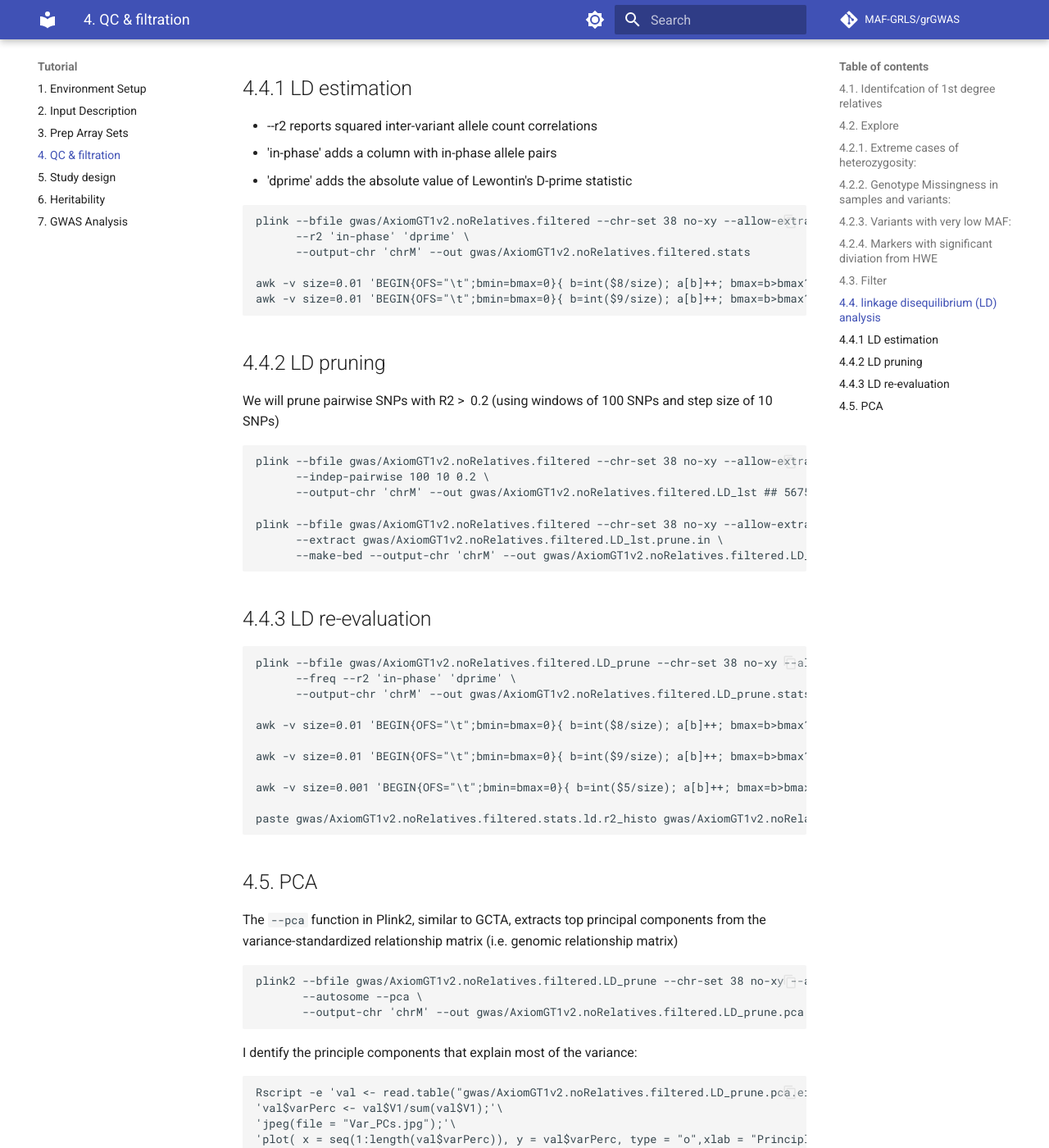
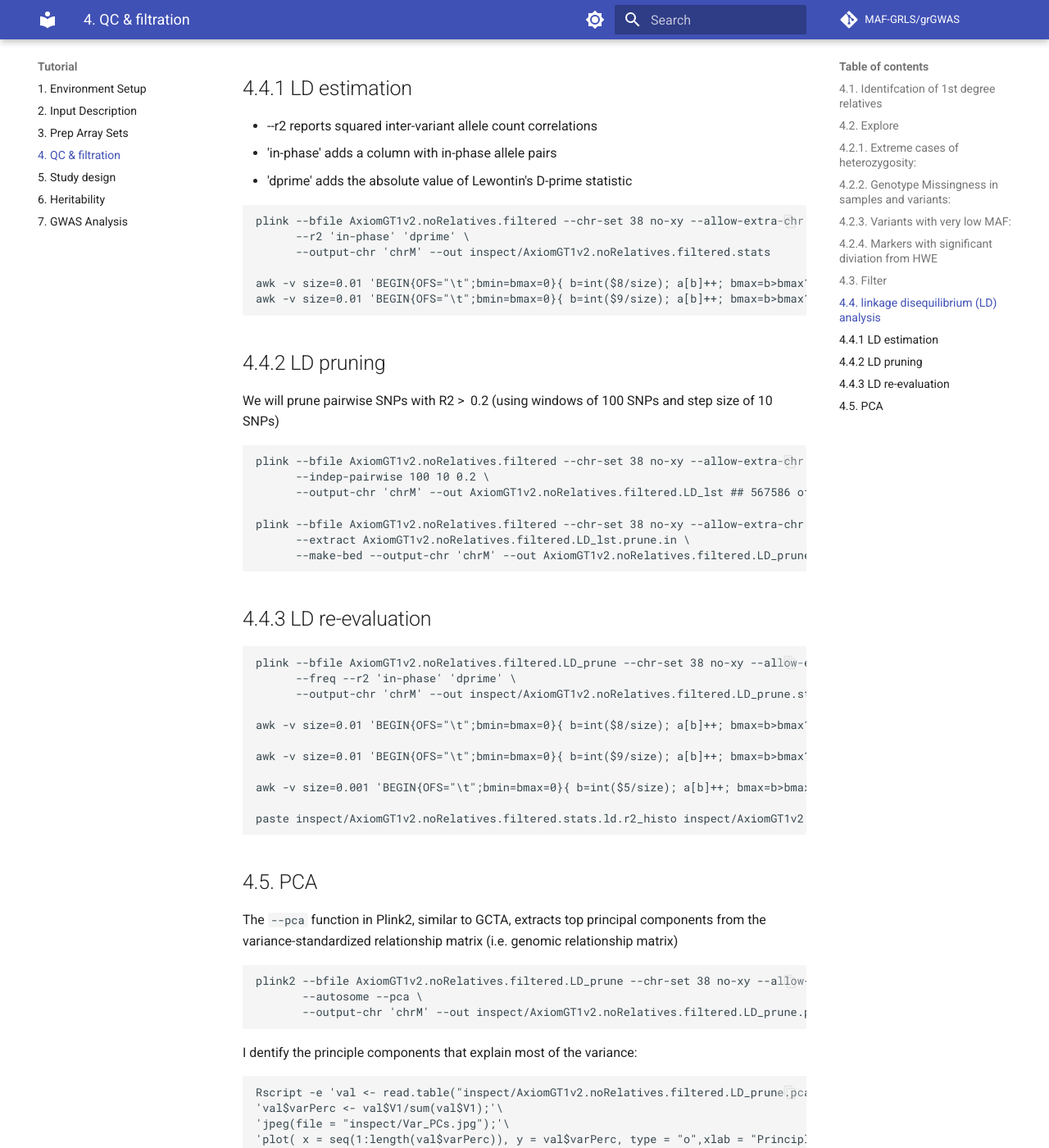
Before and after one commit to morrisanimalfoundation/grGWAS, an MkDocs documentation site: the page built from docs/4.qc_filter.md, in a window 1280 px wide and 1400 px high, scrolled down 2638 px. Shown: the whole window at 82% size. Built offline with MkDocs 1.6.1 and Material for MkDocs 9.7.7, drawn with Linux system fonts in a browser that asks for light colours; comment, search, counter and statistics services are not loaded; some of the changed text lies outside the part shown.

Commit message:
Update 4.qc_filter.md

````diff
--- a/docs/4.qc_filter.md
+++ b/docs/4.qc_filter.md
@@ -7,18 +7,17 @@ Genotyping data can be used to assess [sample-distances](./ext_docs/sample_dista
 We will use 0.177 (the geometric mean of 0.25 and 0.125) as cutoff for the KING knickship  coeffiecients to identify 1st degree relatives.
 
 ```
-mkdir -p gwas
 plink2 --bfile AxiomGT1v2.comp_merge.deDup.sexConfirm.grls_ids --chr-set 38 no-xy --allow-extra-chr \
        --king-cutoff 0.177 \
-       --out gwas/AxiomGT1v2.1st_degree_relatives
+       --out AxiomGT1v2.1st_degree_relatives
 ```
 
 Let us remove those relatives to avoid inflation of false associations in our GWAS
 
 ```
 plink2 --bfile AxiomGT1v2.comp_merge.deDup.sexConfirm.grls_ids --chr-set 38 no-xy --allow-extra-chr \
-       --remove gwas/AxiomGT1v2.1st_degree_relatives.king.cutoff.out.id \
-       --make-bed --output-chr 'chrM' --out gwas/AxiomGT1v2.noRelatives
+       --remove AxiomGT1v2.1st_degree_relatives.king.cutoff.out.id \
+       --make-bed --output-chr 'chrM' --out AxiomGT1v2.noRelatives
 ```
 
 ## 4.2. Explore
@@ -26,9 +25,10 @@ plink2 --bfile AxiomGT1v2.comp_merge.deDup.sexConfirm.grls_ids --chr-set 38 no-x
 We use Plink commands to assess heterozygosity, missing genotyping, allele frequency, and hardy-weinberg equilibrium (HWE). The output are the files ending in ".het", ".imiss (Per-individual)/.lmiss (per-variant)", ".frq", and ".hwe"
 
 ```
-plink --bfile gwas/AxiomGT1v2.noRelatives --chr-set 38 no-xy --allow-extra-chr \
+mkdir -p inspect
+plink --bfile AxiomGT1v2.noRelatives --chr-set 38 no-xy --allow-extra-chr \
       --het --missing --freq --hardy 'midp'  \
-      --output-chr 'chrM' --out gwas/AxiomGT1v2.noRelatives.explore
+      --output-chr 'chrM' --out inspect/AxiomGT1v2.noRelatives.explore
 
 # We currentlky have:
 # 913984 variants loaded from .bim file.
@@ -40,11 +40,11 @@ plink --bfile gwas/AxiomGT1v2.noRelatives --chr-set 38 no-xy --allow-extra-chr \
 ## 4.2.1. Extreme cases of heterozygosity:
 
 ```
-awk -v size=0.02 'BEGIN{OFS="\t";bmin=bmax=0}{ b=int($6/size); a[b]++; bmax=b>bmax?b:bmax; bmin=b<bmin?b:bmin } END { for(i=bmin;i<=bmax;++i){if(i==0) print -1*size,size,a[i]/1;else if(i<0) print (i-1)*size,i*size,a[i]/1;else print i*size,(i+1)*size,a[i]/1 }}'  <(tail -n+2 gwas/AxiomGT1v2.noRelatives.explore.het) > gwas/AxiomGT1v2.noRelatives.explore.het.histo
+awk -v size=0.02 'BEGIN{OFS="\t";bmin=bmax=0}{ b=int($6/size); a[b]++; bmax=b>bmax?b:bmax; bmin=b<bmin?b:bmin } END { for(i=bmin;i<=bmax;++i){if(i==0) print -1*size,size,a[i]/1;else if(i<0) print (i-1)*size,i*size,a[i]/1;else print i*size,(i+1)*size,a[i]/1 }}'  <(tail -n+2 inspect/AxiomGT1v2.noRelatives.explore.het) > inspect/AxiomGT1v2.noRelatives.explore.het.histo
 
-cat gwas/AxiomGT1v2.noRelatives.explore.het | awk '{if($6>0.3)print}' >  gwas/AxiomGT1v2.noRelatives.explore.het.high ## high homozygosity
+cat inspect/AxiomGT1v2.noRelatives.explore.het | awk '{if($6>0.3)print}' >  inspect/AxiomGT1v2.noRelatives.explore.het.high ## high homozygosity
 
-cat gwas/AxiomGT1v2.noRelatives.explore.het | awk '{if(NR==1)print}{if($6<-0.3)print}' >  gwas/AxiomGT1v2.noRelatives.explore.het.low ## low homozygosity
+cat inspect/AxiomGT1v2.noRelatives.explore.het | awk '{if(NR==1)print}{if($6<-0.3)print}' >  inspect/AxiomGT1v2.noRelatives.explore.het.low ## low homozygosity
 ```
 We can see at least 2 extreme cases. High heterozygosity may indicate sample contamination, however high homozygosity might just indicate higher inbreeding
 
@@ -52,18 +52,18 @@ We can see at least 2 extreme cases. High heterozygosity may indicate sample con
 ## 4.2.2. Genotype Missingness in samples and variants:
 
 ```
-awk -v size=0.02 'BEGIN{OFS="\t";bmin=bmax=0}{ b=int($6/size); a[b]++; bmax=b>bmax?b:bmax; bmin=b<bmin?b:bmin } END { for(i=bmin;i<=bmax;++i) print i*size,(i+1)*size,a[i]/1 }'  <(tail -n+2 gwas/AxiomGT1v2.noRelatives.explore.imiss) > gwas/AxiomGT1v2.noRelatives.explore.imiss.histo
+awk -v size=0.02 'BEGIN{OFS="\t";bmin=bmax=0}{ b=int($6/size); a[b]++; bmax=b>bmax?b:bmax; bmin=b<bmin?b:bmin } END { for(i=bmin;i<=bmax;++i) print i*size,(i+1)*size,a[i]/1 }'  <(tail -n+2 inspect/AxiomGT1v2.noRelatives.explore.imiss) > inspect/AxiomGT1v2.noRelatives.explore.imiss.histo
 
-awk -v size=0.02 'BEGIN{OFS="\t";bmin=bmax=0}{ b=int($5/size); a[b]++; bmax=b>bmax?b:bmax; bmin=b<bmin?b:bmin } END { for(i=bmin;i<=bmax;++i) print i*size,(i+1)*size,a[i]/1 }'  <(tail -n+2 gwas/AxiomGT1v2.noRelatives.explore.lmiss) > gwas/AxiomGT1v2.noRelatives.explore.lmiss.histo
+awk -v size=0.02 'BEGIN{OFS="\t";bmin=bmax=0}{ b=int($5/size); a[b]++; bmax=b>bmax?b:bmax; bmin=b<bmin?b:bmin } END { for(i=bmin;i<=bmax;++i) print i*size,(i+1)*size,a[i]/1 }'  <(tail -n+2 inspect/AxiomGT1v2.noRelatives.explore.lmiss) > inspect/AxiomGT1v2.noRelatives.explore.lmiss.histo
 ```
 Missingness per individual shows 13 samples with about ~57% genotyping rates. These samples were genotyped on one array but not the other. While missingness per variant shows 36 extreme variants with about 50% genotyping rates
 
 ## 4.2.3. Variants with very low MAF:
 
 ```
-awk -v size=0.01 'BEGIN{OFS="\t";bmin=bmax=0}{ b=int($5/size); a[b]++; bmax=b>bmax?b:bmax; bmin=b<bmin?b:bmin } END { for(i=bmin;i<=bmax;++i) print i*size,(i+1)*size,a[i]/1 }'  <(tail -n+2 gwas/AxiomGT1v2.noRelatives.explore.frq) > gwas/AxiomGT1v2.noRelatives.explore.frq.histo
+awk -v size=0.01 'BEGIN{OFS="\t";bmin=bmax=0}{ b=int($5/size); a[b]++; bmax=b>bmax?b:bmax; bmin=b<bmin?b:bmin } END { for(i=bmin;i<=bmax;++i) print i*size,(i+1)*size,a[i]/1 }'  <(tail -n+2 inspect/AxiomGT1v2.noRelatives.explore.frq) > inspect/AxiomGT1v2.noRelatives.explore.frq.histo
 
-awk -v size=0.001 'BEGIN{OFS="\t";bmin=bmax=0}{ b=int($5/size); a[b]++; bmax=b>bmax?b:bmax; bmin=b<bmin?b:bmin } END { for(i=bmin;i<=bmax;++i) print i*size,(i+1)*size,a[i]/1 }'  <(tail -n+2 gwas/AxiomGT1v2.noRelatives.explore.frq) > gwas/AxiomGT1v2.noRelatives.explore.frq.histo2
+awk -v size=0.001 'BEGIN{OFS="\t";bmin=bmax=0}{ b=int($5/size); a[b]++; bmax=b>bmax?b:bmax; bmin=b<bmin?b:bmin } END { for(i=bmin;i<=bmax;++i) print i*size,(i+1)*size,a[i]/1 }'  <(tail -n+2 inspect/AxiomGT1v2.noRelatives.explore.frq) > inspect/AxiomGT1v2.noRelatives.explore.frq.histo2
 ```
 There are 331344 markers that have < 1% MAF, 278461 markers have < 0.1% MAF & 314175 markers have < 0.5% MAF
 
@@ -78,10 +78,10 @@ awk 'BEGIN{OFS="\t";}{ if($9<1e-50)a["1e-50 or less"]++;
                        else if($9<1e-7)a["1e-7:1e-8"]++; else if($9<1e-6)a["1e-6:1e-7"]++; \
                        else if($9<1e-5)a["1e-5:1e-6"]++; else if($9<1e-4)a["1e-4:1e-5"]++; \
                        else if($9<0.001)a["1e-3:1e-4"]++; else if($9<0.01)a["1e-2:1e-3"]++; } \
-                 END { for(i in a) print i,a[i] }'  <(tail -n+2 gwas/AxiomGT1v2.noRelatives.explore.hwe) | sort -g > gwas/AxiomGT1v2.noRelatives.explore.hwe.histo
+                 END { for(i in a) print i,a[i] }'  <(tail -n+2 inspect/AxiomGT1v2.noRelatives.explore.hwe) | sort -g > inspect/AxiomGT1v2.noRelatives.explore.hwe.histo
 
 ## Let's have a look on those variants with extreme diviation from HWE
-cat gwas/AxiomGT1v2.noRelatives.explore.hwe | awk '{if(NR==1)print}{if($9<1e-50 )print}' >  gwas/AxiomGT1v2.noRelatives.explore.hwe.low
+cat inspect/AxiomGT1v2.noRelatives.explore.hwe | awk '{if(NR==1)print}{if($9<1e-50 )print}' >  inspect/AxiomGT1v2.noRelatives.explore.hwe.low
 ```
 
 Serious genotyping errors often yield extreme p-values, therefore a cut-off like 1e-50 is usually advised to exclude these variants. However, I believe this is ok in populations where reasonable random mating is expected.
@@ -89,11 +89,11 @@ Dog breeds are subjected to high selective breeding and artificial selection and
 
 ## 4.3. Filter
 ```
-echo "Oldies 094-040059" > gwas/het_excess.lst
-plink --bfile gwas/AxiomGT1v2.noRelatives --chr-set 38 no-xy --allow-extra-chr \
+echo "Oldies 094-040059" > het_excess.lst
+plink --bfile AxiomGT1v2.noRelatives --chr-set 38 no-xy --allow-extra-chr \
       --geno 0.05 --mind 0.05 --maf 0.01 \
-      --remove gwas/het_excess.lst\
-      --make-bed --output-chr 'chrM' --out gwas/AxiomGT1v2.noRelatives.filtered
+      --remove het_excess.lst\
+      --make-bed --output-chr 'chrM' --out AxiomGT1v2.noRelatives.filtered
 ```
 Now, we have 582519 variants and 2505 samples that passed filters and QC.
 
@@ -107,12 +107,12 @@ Now, we have 582519 variants and 2505 samples that passed filters and QC.
 *    'dprime' adds the absolute value of Lewontin's D-prime statistic
 
 ```
-plink --bfile gwas/AxiomGT1v2.noRelatives.filtered --chr-set 38 no-xy --allow-extra-chr \
+plink --bfile AxiomGT1v2.noRelatives.filtered --chr-set 38 no-xy --allow-extra-chr \
       --r2 'in-phase' 'dprime' \
-      --output-chr 'chrM' --out gwas/AxiomGT1v2.noRelatives.filtered.stats
+      --output-chr 'chrM' --out inspect/AxiomGT1v2.noRelatives.filtered.stats
 
-awk -v size=0.01 'BEGIN{OFS="\t";bmin=bmax=0}{ b=int($8/size); a[b]++; bmax=b>bmax?b:bmax; bmin=b<bmin?b:bmin } END { for(i=bmin;i<=bmax;++i) print i*size,(i+1)*size,a[i]/1 }'  <(tail -n+2 gwas/AxiomGT1v2.noRelatives.filtered.stats.ld) > gwas/AxiomGT1v2.noRelatives.filtered.stats.ld.r2_histo ## 128035 sequential markers have complete linkage
-awk -v size=0.01 'BEGIN{OFS="\t";bmin=bmax=0}{ b=int($9/size); a[b]++; bmax=b>bmax?b:bmax; bmin=b<bmin?b:bmin } END { for(i=bmin;i<=bmax;++i) print i*size,(i+1)*size,a[i]/1 }'  <(tail -n+2 gwas/AxiomGT1v2.noRelatives.filtered.stats.ld) > gwas/AxiomGT1v2.noRelatives.filtered.stats.ld.dprime_histo
+awk -v size=0.01 'BEGIN{OFS="\t";bmin=bmax=0}{ b=int($8/size); a[b]++; bmax=b>bmax?b:bmax; bmin=b<bmin?b:bmin } END { for(i=bmin;i<=bmax;++i) print i*size,(i+1)*size,a[i]/1 }'  <(tail -n+2 inspect/AxiomGT1v2.noRelatives.filtered.stats.ld) > inspect/AxiomGT1v2.noRelatives.filtered.stats.ld.r2_histo ## 128035 sequential markers have complete linkage
+awk -v size=0.01 'BEGIN{OFS="\t";bmin=bmax=0}{ b=int($9/size); a[b]++; bmax=b>bmax?b:bmax; bmin=b<bmin?b:bmin } END { for(i=bmin;i<=bmax;++i) print i*size,(i+1)*size,a[i]/1 }'  <(tail -n+2 inspect/AxiomGT1v2.noRelatives.filtered.stats.ld) > inspect/AxiomGT1v2.noRelatives.filtered.stats.ld.dprime_histo
 ```
 
 ## 4.4.2 LD pruning
@@ -120,28 +120,28 @@ awk -v size=0.01 'BEGIN{OFS="\t";bmin=bmax=0}{ b=int($9/size); a[b]++; bmax=b>bm
 We will prune pairwise SNPs with R2 >  0.2 (using windows of 100 SNPs and step size of 10 SNPs)
 
 ```
-plink --bfile gwas/AxiomGT1v2.noRelatives.filtered --chr-set 38 no-xy --allow-extra-chr \
+plink --bfile AxiomGT1v2.noRelatives.filtered --chr-set 38 no-xy --allow-extra-chr \
       --indep-pairwise 100 10 0.2 \
-      --output-chr 'chrM' --out gwas/AxiomGT1v2.noRelatives.filtered.LD_lst ## 567586 of 582519 variants removed.
+      --output-chr 'chrM' --out AxiomGT1v2.noRelatives.filtered.LD_lst ## 567586 of 582519 variants to be removed.
 
-plink --bfile gwas/AxiomGT1v2.noRelatives.filtered --chr-set 38 no-xy --allow-extra-chr \
-      --extract gwas/AxiomGT1v2.noRelatives.filtered.LD_lst.prune.in \
-      --make-bed --output-chr 'chrM' --out gwas/AxiomGT1v2.noRelatives.filtered.LD_prune ## 14933 variants remaining
+plink --bfile AxiomGT1v2.noRelatives.filtered --chr-set 38 no-xy --allow-extra-chr \
+      --extract AxiomGT1v2.noRelatives.filtered.LD_lst.prune.in \
+      --make-bed --output-chr 'chrM' --out AxiomGT1v2.noRelatives.filtered.LD_prune ## 14933 variants remaining
 ```
 
 ## 4.4.3 LD re-evaluation
 ```
-plink --bfile gwas/AxiomGT1v2.noRelatives.filtered.LD_prune --chr-set 38 no-xy --allow-extra-chr \
+plink --bfile AxiomGT1v2.noRelatives.filtered.LD_prune --chr-set 38 no-xy --allow-extra-chr \
       --freq --r2 'in-phase' 'dprime' \
-      --output-chr 'chrM' --out gwas/AxiomGT1v2.noRelatives.filtered.LD_prune.stats
+      --output-chr 'chrM' --out inspect/AxiomGT1v2.noRelatives.filtered.LD_prune.stats
 
-awk -v size=0.01 'BEGIN{OFS="\t";bmin=bmax=0}{ b=int($8/size); a[b]++; bmax=b>bmax?b:bmax; bmin=b<bmin?b:bmin } END { for(i=bmin;i<=bmax;++i) print i*size,(i+1)*size,a[i]/1 }'  <(tail -n+2 gwas/AxiomGT1v2.noRelatives.filtered.LD_prune.stats.ld) > gwas/AxiomGT1v2.noRelatives.filtered.LD_prune.stats.ld.r2_histo
+awk -v size=0.01 'BEGIN{OFS="\t";bmin=bmax=0}{ b=int($8/size); a[b]++; bmax=b>bmax?b:bmax; bmin=b<bmin?b:bmin } END { for(i=bmin;i<=bmax;++i) print i*size,(i+1)*size,a[i]/1 }'  <(tail -n+2 inspect/AxiomGT1v2.noRelatives.filtered.LD_prune.stats.ld) > inspect/AxiomGT1v2.noRelatives.filtered.LD_prune.stats.ld.r2_histo
 
-awk -v size=0.01 'BEGIN{OFS="\t";bmin=bmax=0}{ b=int($9/size); a[b]++; bmax=b>bmax?b:bmax; bmin=b<bmin?b:bmin } END { for(i=bmin;i<=bmax;++i) print i*size,(i+1)*size,a[i]/1 }'  <(tail -n+2 gwas/AxiomGT1v2.noRelatives.filtered.LD_prune.stats.ld) > gwas/AxiomGT1v2.noRelatives.filtered.LD_prune.stats.ld.dprime_histo
+awk -v size=0.01 'BEGIN{OFS="\t";bmin=bmax=0}{ b=int($9/size); a[b]++; bmax=b>bmax?b:bmax; bmin=b<bmin?b:bmin } END { for(i=bmin;i<=bmax;++i) print i*size,(i+1)*size,a[i]/1 }'  <(tail -n+2 inspect/AxiomGT1v2.noRelatives.filtered.LD_prune.stats.ld) > inspect/AxiomGT1v2.noRelatives.filtered.LD_prune.stats.ld.dprime_histo
 
-awk -v size=0.001 'BEGIN{OFS="\t";bmin=bmax=0}{ b=int($5/size); a[b]++; bmax=b>bmax?b:bmax; bmin=b<bmin?b:bmin } END { for(i=bmin;i<=bmax;++i) print i*size,(i+1)*size,a[i]/1 }'  <(tail -n+2 gwas/AxiomGT1v2.noRelatives.filtered.LD_prune.stats.frq) > gwas/AxiomGT1v2.noRelatives.filtered.LD_prune.stats.frq.histo2 ## 278461 markers have < 0.1% MAF & 314175 markers have < 0.5% MAF
+awk -v size=0.001 'BEGIN{OFS="\t";bmin=bmax=0}{ b=int($5/size); a[b]++; bmax=b>bmax?b:bmax; bmin=b<bmin?b:bmin } END { for(i=bmin;i<=bmax;++i) print i*size,(i+1)*size,a[i]/1 }'  <(tail -n+2 inspect/AxiomGT1v2.noRelatives.filtered.LD_prune.stats.frq) > inspect/AxiomGT1v2.noRelatives.filtered.LD_prune.stats.frq.histo2 ## 278461 markers have < 0.1% MAF & 314175 markers have < 0.5% MAF
 
-paste gwas/AxiomGT1v2.noRelatives.filtered.stats.ld.r2_histo gwas/AxiomGT1v2.noRelatives.filtered.LD_prune.stats.ld.r2_histo | less
+paste inspect/AxiomGT1v2.noRelatives.filtered.stats.ld.r2_histo inspect/AxiomGT1v2.noRelatives.filtered.LD_prune.stats.ld.r2_histo | less
 ```
 
 ## 4.5. PCA
@@ -149,16 +149,16 @@ paste gwas/AxiomGT1v2.noRelatives.filtered.stats.ld.r2_histo gwas/AxiomGT1v2.noR
 The `--pca` function in Plink2, similar to GCTA, extracts top principal components from the variance-standardized relationship matrix (i.e. genomic relationship matrix)
 
 ```
-plink2 --bfile gwas/AxiomGT1v2.noRelatives.filtered.LD_prune --chr-set 38 no-xy --allow-extra-chr \
+plink2 --bfile AxiomGT1v2.noRelatives.filtered.LD_prune --chr-set 38 no-xy --allow-extra-chr \
        --autosome --pca \
-       --output-chr 'chrM' --out gwas/AxiomGT1v2.noRelatives.filtered.LD_prune.pca
+       --output-chr 'chrM' --out inspect/AxiomGT1v2.noRelatives.filtered.LD_prune.pca
 ```
 
 I dentify the principle components that explain most of the variance:
 ```
-Rscript -e 'val <- read.table("gwas/AxiomGT1v2.noRelatives.filtered.LD_prune.pca.eigenval");'\
+Rscript -e 'val <- read.table("inspect/AxiomGT1v2.noRelatives.filtered.LD_prune.pca.eigenval");'\
 'val$varPerc <- val$V1/sum(val$V1);'\
-'jpeg(file = "Var_PCs.jpg");'\
+'jpeg(file = "inspect/Var_PCs.jpg");'\
 'plot( x = seq(1:length(val$varPerc)), y = val$varPerc, type = "o",xlab = "Principle Component", ylab = "Variance explained in %");'\
 'dev.off();'
 ```
@@ -170,14 +170,14 @@ Rscript -e 'val <- read.table("gwas/AxiomGT1v2.noRelatives.filtered.LD_prune.pca
 Plot the main principle components:
 ```
 Rscript -e 'require(ggplot2);require(gridExtra);'\
-'eigenvec <- read.table("gwas/AxiomGT1v2.noRelatives.filtered.LD_prune.pca.eigenvec", header = TRUE, comment.char="");'\
+'eigenvec <- read.table("inspect/AxiomGT1v2.noRelatives.filtered.LD_prune.pca.eigenvec", header = TRUE, comment.char="");'\
 'eigenvec$X.FID <-  as.factor(eigenvec$X.FID);'\
 'plot1 <- ggplot(eigenvec, aes(x = PC1, y = PC2, col = X.FID)) + geom_point() + labs(title = "PCA Plot", x = "PC1", y = "PC2");'\
 'plot2 <- ggplot(eigenvec, aes(x = PC3, y = PC4, col = X.FID)) + geom_point() + labs(title = "PCA Plot", x = "PC3", y = "PC4");'\
 'plot3 <- ggplot(eigenvec, aes(x = PC1, y = PC3, col = X.FID)) + geom_point() + labs(title = "PCA Plot", x = "PC1", y = "PC3");'\
 'plot4 <- ggplot(eigenvec, aes(x = PC2, y = PC3, col = X.FID)) + geom_point() + labs(title = "PCA Plot", x = "PC2", y = "PC3");'\
 'combined_plot <- grid.arrange(plot1, plot2, plot3, plot4, nrow = 2);'\
-'ggsave("pca_plot.png", combined_plot, width = 12, height = 8, dpi = 400);'
+'ggsave("inspect/pca_plot.png", combined_plot, width = 12, height = 8, dpi = 400);'
 ```
 
 ![](images/pca_plot.png)<!-- -->
````
